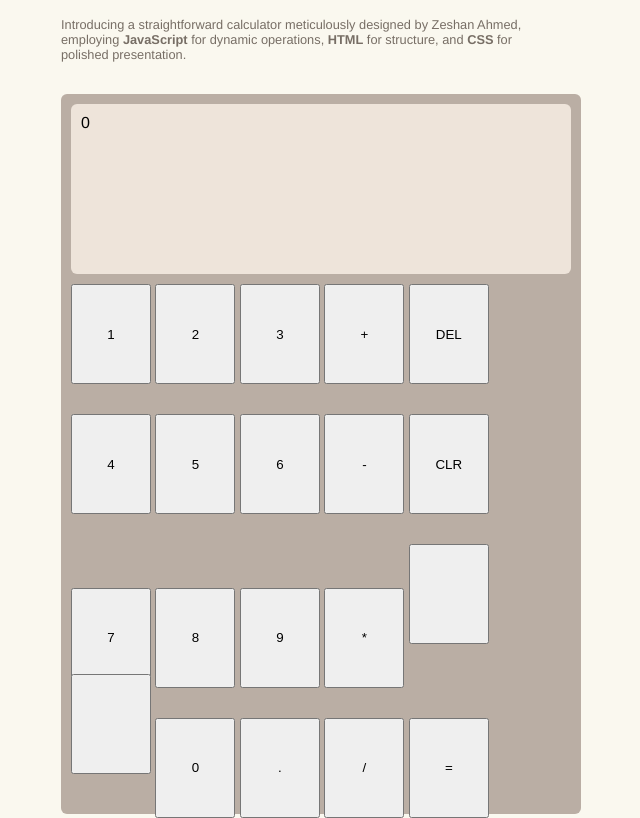
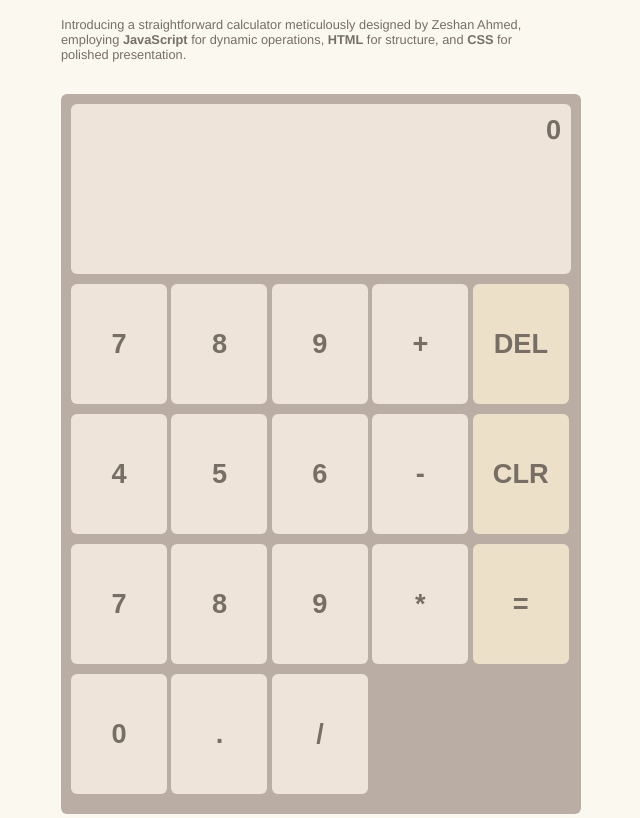
Before and after one commit to devzeshan/calculator, a plain HTML site: page index.html in a window 1280 px wide. Shown: the part 50-868 px from the top of the page, without its empty margins (329-969 px from the left). Drawn offline with Linux system fonts and the light colour scheme.

Commit message:
HTML & CSS design complete. Onto JS coding.

```diff
--- a/index.html
+++ b/index.html
@@ -28,9 +28,9 @@
             </div>
             <div class="operational-content">
                 <div class="row">
-                    <button class="value">1</button>
-                    <button class="value">2</button>
-                    <button class="value">3</button>
+                    <button class="value">7</button>
+                    <button class="value">8</button>
+                    <button class="value">9</button>
                     <button class="operator" id="addition">+</button>
                     <button class="other" id="delete">DEL</button>
                 </div>
@@ -46,14 +46,13 @@
                     <button class="value">8</button>
                     <button class="value">9</button>
                     <button class="operator" id="multiplication">*</button>
-                    <button></button>
+                    <button class="other" id="equal">=</button>
+
                 </div>
                 <div class="row">
-                    <button></button>
                     <button class="value">0</button>
                     <button class="value">.</button>
                     <button class="operator" id="division">/</button>
-                    <button class="other" id="equal">=</button>
                 </div>
             </div>
         </div>
--- a/styles.css
+++ b/styles.css
@@ -69,6 +69,23 @@ strong {
 
 button {
     margin: auto;
-    height: 100px;
-    width: 80px;
+    height: 120px;
+    width: 96px;
+    background-color: #eee4da;
+    color: #776e65;
+    font-size: 1.7em;
+    font-weight: 900;
+    border: none;
+    border-radius: 6px;
 }
+
+button.other {
+    background-color: #ede0c8;
+}
+
+.display {
+    text-align: right;
+    font-size: 1.7em;
+    font-weight: 900;
+    color: #776e65;
+}
```
